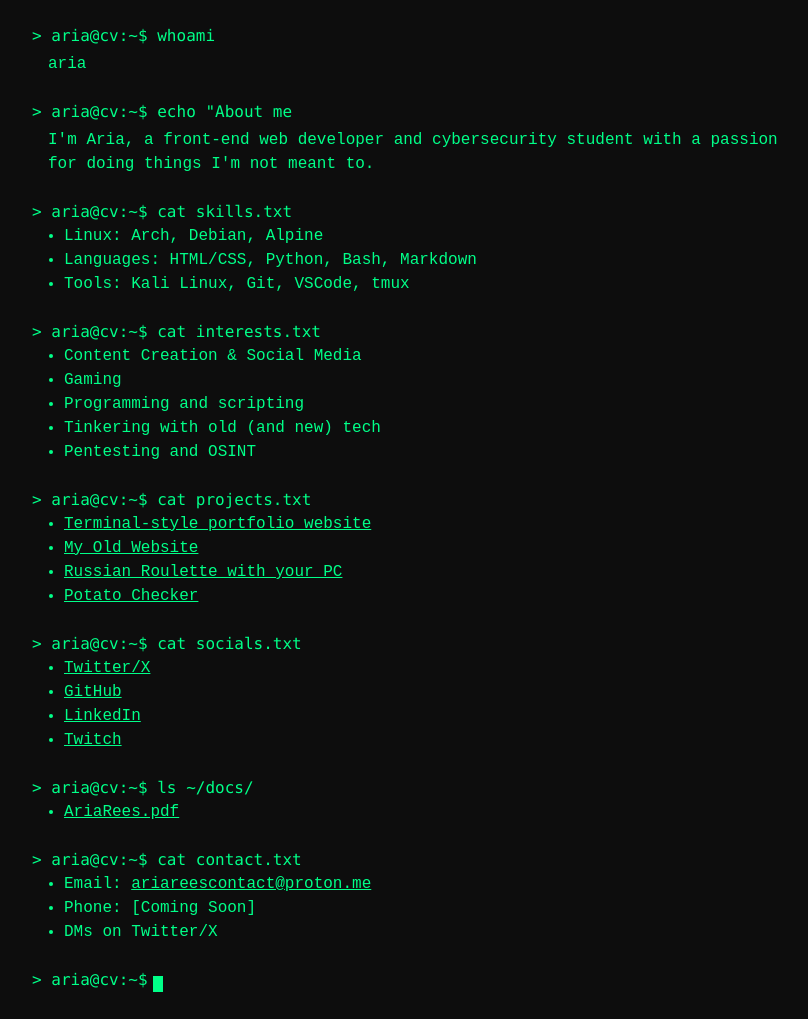
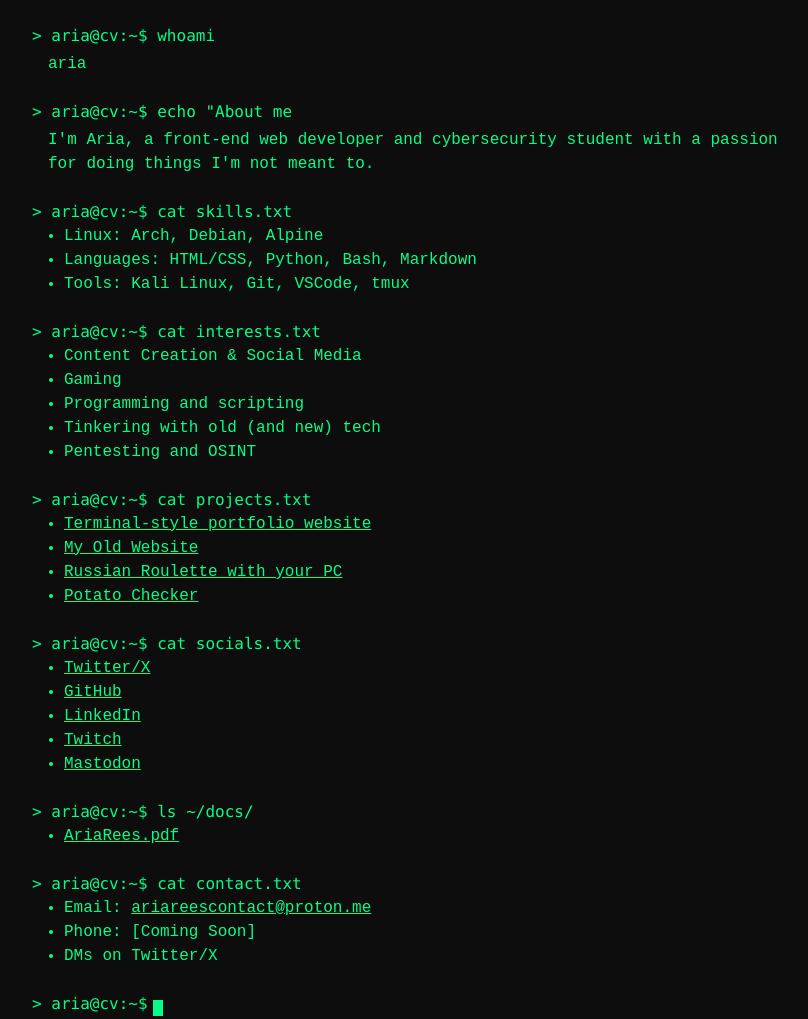
Before and after one commit to AriasADev/Terminal-Portfolio, a plain HTML site: page index.html in a window 1280 px wide. Shown: the whole page, without its empty margins (224-1032 px from the left). Drawn offline with nearby package versions, Linux system fonts and the light colour scheme.

Commit message:
added mastodon infosec.exchange link

```diff
--- a/index.html
+++ b/index.html
@@ -55,6 +55,7 @@
                 <u><li><a href="https://github.com/AriasADev" target="_blank" rel="noopener noreferrer">GitHub</a></li></u>
                 <u><li><a href="https://www.linkedin.com/in/aria-rees-6bb93634b/" target="_blank" rel="noopener noreferrer">LinkedIn</a></li></u>
                 <u><li><a href="https://twitch.tv/AriasACutie" target="_blank" rel="noopener noreferrer">Twitch</a></li></u>
+                <u><li><a rel="me noopener noreferrer" href="https://infosec.exchange/@aria">Mastodon</a></li></u>
             </ul>
         <br>
         <pre>> aria@cv:~$ ls ~/docs/</pre>
```
